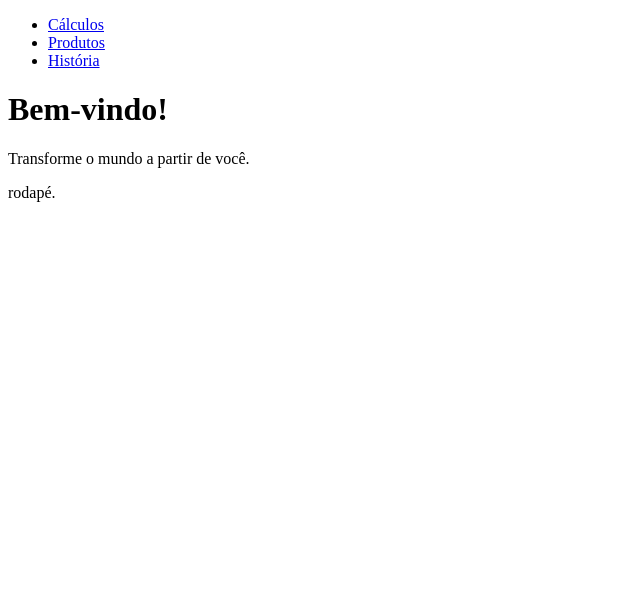
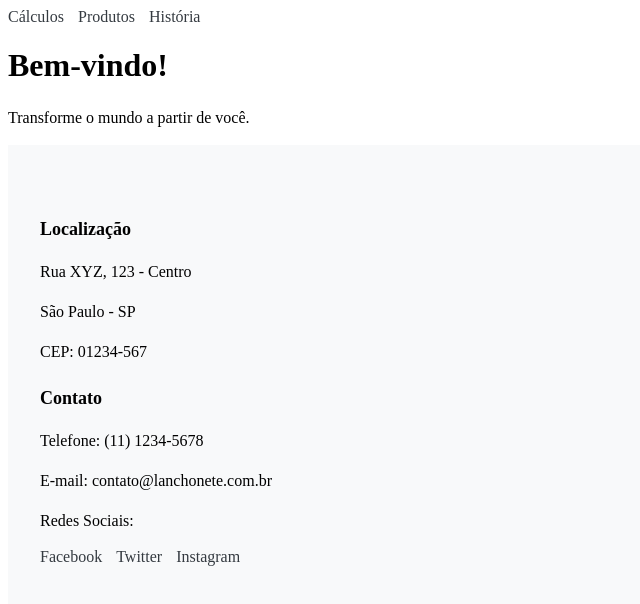
Before and after one commit to ElielAlvesDosSantos/lanchonete, a plain HTML site: page home.html in a window 1280 px wide. Shown: the whole page, without its empty margins (0-640 px from the left). Drawn offline with Linux system fonts and the light colour scheme.

Commit message:
alterações no rodapé

```diff
--- /dev/null
+++ b/home.css
@@ -0,0 +1,42 @@
+/*-------- RODAPÉ ------------*/
+footer {
+    background-color: #f8f9fa;
+    padding: 50px 0;
+  }
+
+  .container {
+    max-width: 1200px;
+    margin: 0 auto;
+  }
+
+  h4 {
+    font-size: 18px;
+    font-weight: bold;
+    margin-bottom: 20px;
+  }
+
+  p {
+    font-size: 16px;
+    line-height: 1.5;
+    margin-bottom: 15px;
+  }
+
+  ul {
+    list-style: none;
+    padding: 0;
+    margin: 0;
+  }
+
+  ul li {
+    display: inline-block;
+    margin-right: 10px;
+  }
+
+  ul li a {
+    color: #343a40;
+    text-decoration: none;
+  }
+
+  ul li a:hover {
+    color: #007bff;
+  }
--- a/index.html
+++ b/home.html
@@ -4,6 +4,7 @@
     <meta charset="UTF-8">
     <meta http-equiv="X-UA-Compatible" content="IE=edge">
     <meta name="viewport" content="width=device-width, initial-scale=1.0">
+	<link rel="stylesheet" href="home.css">
     <title>Atividade</title>
 </head>
 <body>
@@ -24,8 +25,31 @@
 
 	<!-- Rodapé -->
 	<footer>
-		<p>rodapé.</p>
-	</footer>
+		<div class="container">
+		  <div class="row">
+			<div class="col-md-4">
+			</div>
+			<div class="col-md-4">
+			  <h4>Localização</h4>
+			  <p>Rua XYZ, 123 - Centro</p>
+			  <p>São Paulo - SP</p>
+			  <p>CEP: 01234-567</p>
+			</div>
+			<div class="col-md-4">
+			  <h4>Contato</h4>
+			  <p>Telefone: (11) 1234-5678</p>
+			  <p>E-mail: contato@lanchonete.com.br</p>
+			  <p>Redes Sociais:</p>
+			  <ul>
+				<li><a href="#">Facebook</a></li>
+				<li><a href="#">Twitter</a></li>
+				<li><a href="#">Instagram</a></li>
+			  </ul>
+			</div>
+		  </div>
+		</div>
+	  </footer>
+
 
 
 </body>
```
